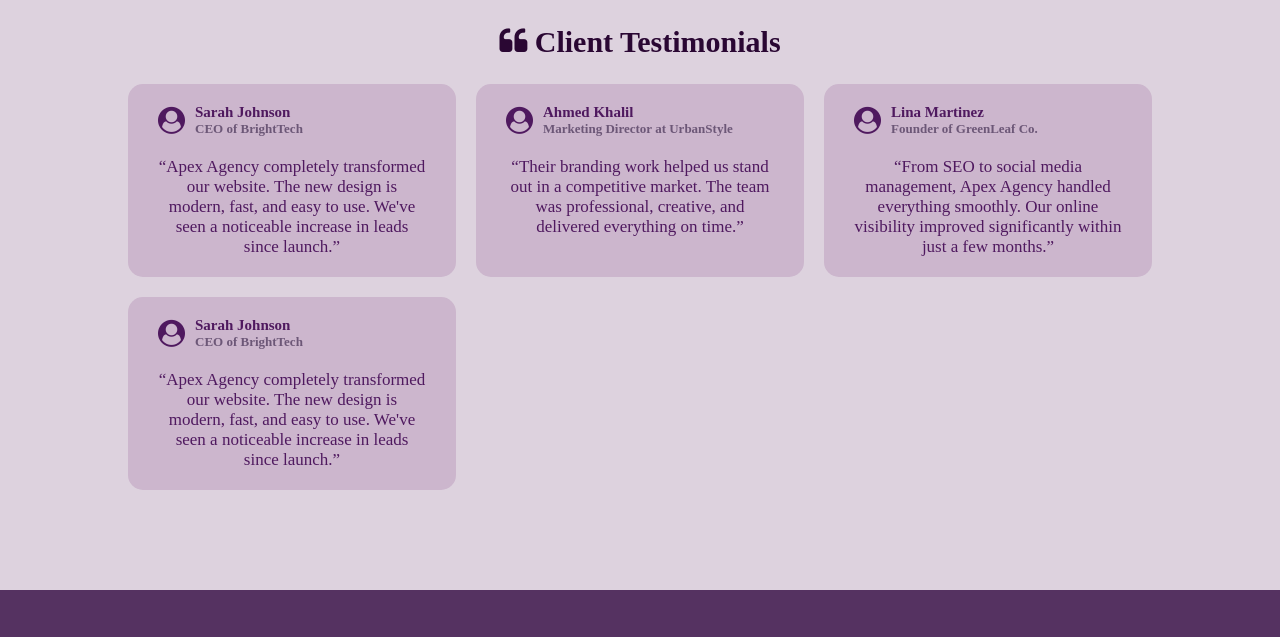
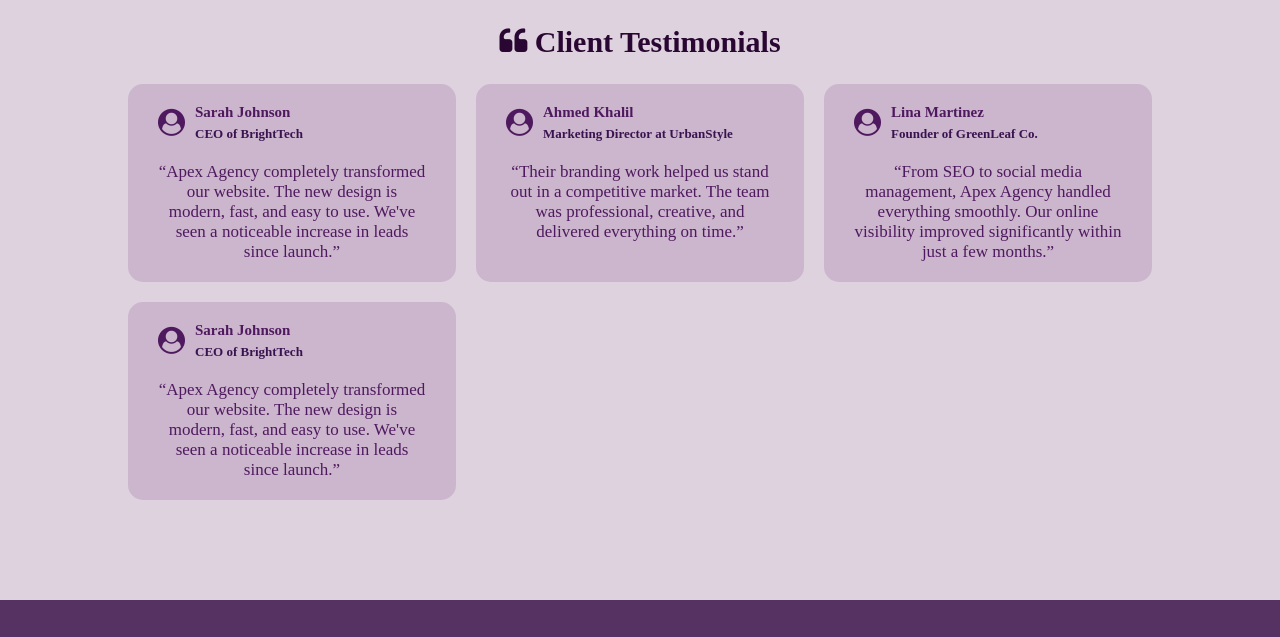
Before and after one commit to ShamsAziz03/Apex-Agency, a plain HTML site: page index.html in a window 1280 px wide. Shown: the part 1680-2317 px from the top of the page. Drawn offline with Linux system fonts and the light colour scheme.

Commit message:
fix(a11y): improve color contrast to meet Lighthouse requirements

```diff
--- a/styles.css
+++ b/styles.css
@@ -258,8 +258,9 @@ main {
 
 .testimonial figcaption div p {
   font-size: 0.8125rem; /* 13px */
-  color: rgb(108, 87, 119);
+  color: rgb(57, 19, 80);
   font-weight: 700;
+  padding-top: 5px;
 }
 
 .testimonial figcaption div h3 {
```
